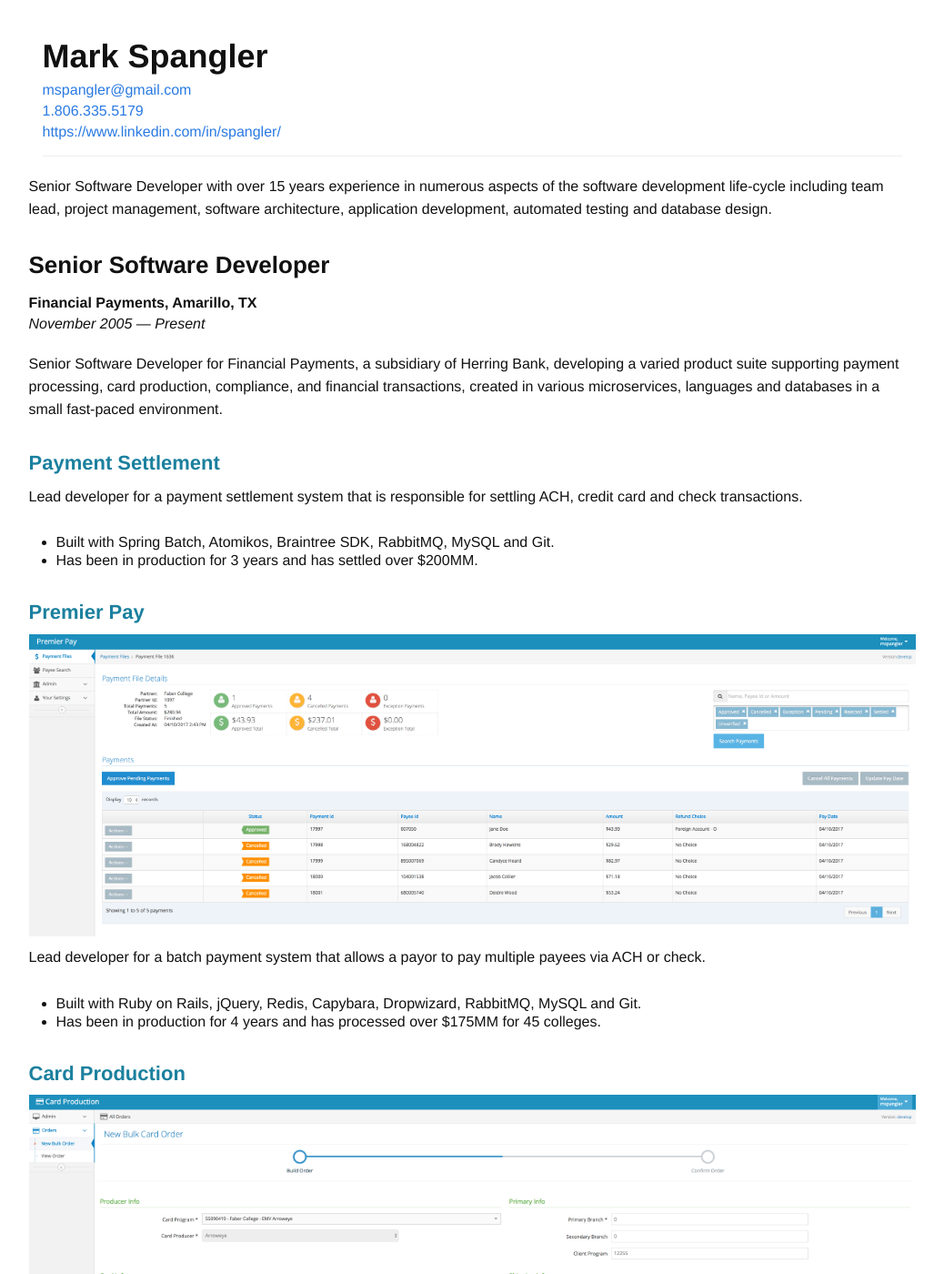
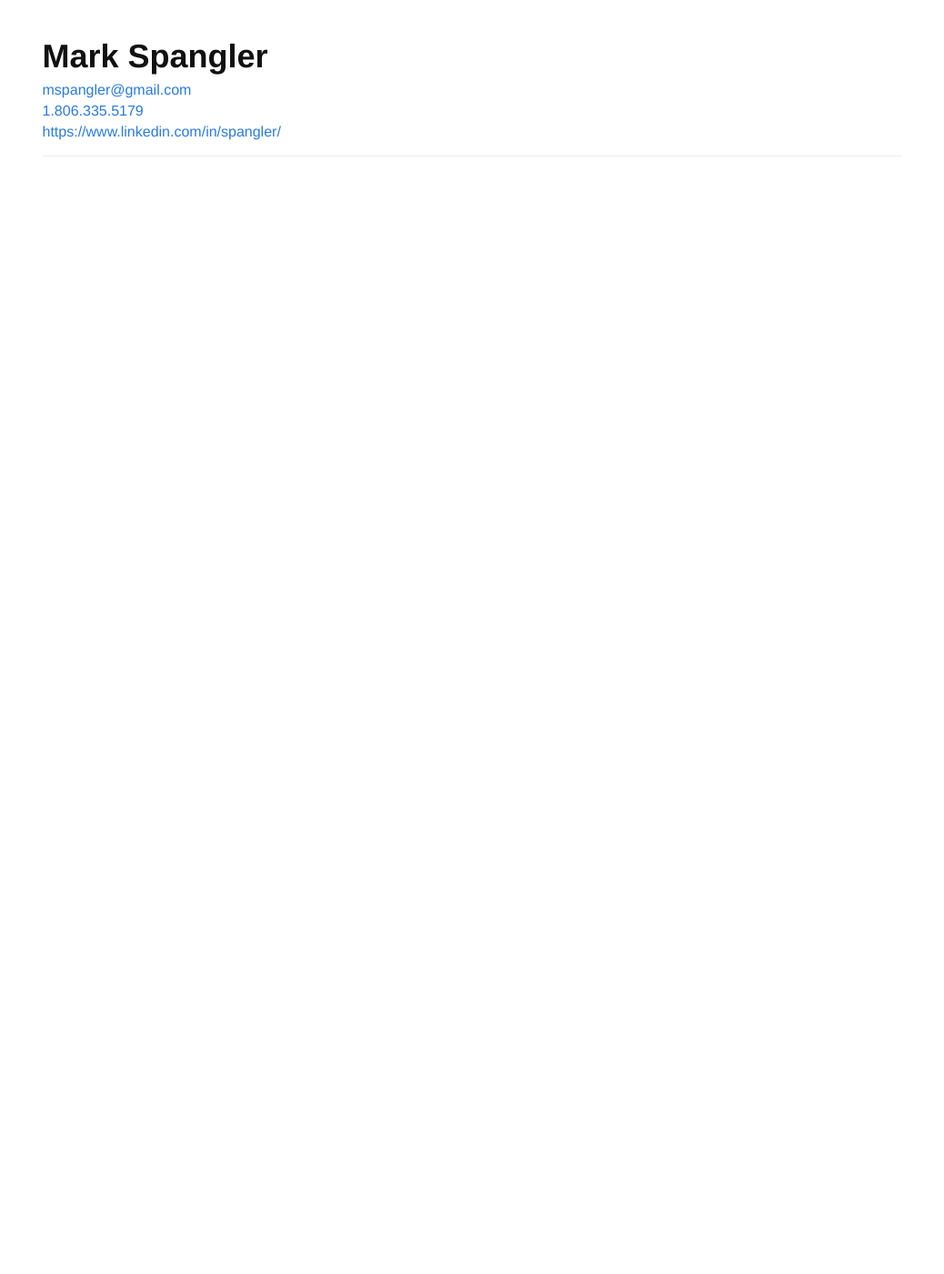
Before and after one commit to mspangler/mspangler.github.io, a Jekyll site: the page built from index.html, in a window 1280 px wide and 1400 px high. Shown: the whole window at 91% size, without its empty margins (121-1159 px from the left). Built offline with Jekyll 4.4.1, drawn with Linux system fonts in a browser that asks for light colours; nearby versions of some CDN libraries; some of the changed text lies outside the part shown.

Commit message:
Update index.html

```diff
--- a/index.html
+++ b/index.html
@@ -2,103 +2,3 @@
 layout: default
 title: Mark Spangler
 ---
-<div class="row">
-  <p>
-    Senior Software Developer with over 15 years experience in numerous aspects of the software development life-cycle including team lead,
-    project management, software architecture, application development, automated testing and database design.
-  </p>
-</div>
-<div class="row company-info">
-  <h3>Senior Software Developer</h3>
-  <address>
-    <strong>Financial Payments, Amarillo, TX</strong><br />
-    <em>November 2005 — Present</em>
-  </address>
-  <p class="job-description">
-    Senior Software Developer for Financial Payments, a subsidiary of Herring Bank, developing a varied product suite supporting payment processing,
-    card production, compliance, and financial transactions, created in various microservices, languages and databases in a small fast-paced environment.
-  </p>
-</div>
-<div class="row project">
-  <h4>Payment Settlement</h4>
-  <p class="project-description">
-    Lead developer for a payment settlement system that is responsible for settling ACH, credit card and check transactions.
-  </p>
-  <ul class="project-details">
-    <li>
-      Built with Spring Batch, Atomikos, Braintree SDK, RabbitMQ, MySQL and Git.
-    </li>
-    <li>
-      Has been in production for 3 years and has settled over $200MM.
-    </li>
-  </ul>
-</div>
-<div class="row project">
-  <h4>Premier Pay</h4>
-  <img src="images/premier-pay.png" alt="Premier Pay" class="no-print" />
-  <p class="project-description">
-    Lead developer for a batch payment system that allows a payor to pay multiple payees via ACH or check.
-  </p>
-  <ul class="project-details">
-    <li>
-      Built with Ruby on Rails, jQuery, Redis, Capybara, Dropwizard, RabbitMQ, MySQL and Git.
-    </li>
-    <li>
-      Has been in production for 4 years and has processed over $175MM for 45 colleges.
-    </li>
-  </ul>
-</div>
-<div class="row project">
-  <h4>Card Production</h4>
-  <img src="images/card-production.png" alt="Card Production" class="no-print" />
-  <p class="project-description">
-    Lead developer for an internal card production system that performs bulk ordering of plastic debit cards and submits to a vendor for production and shipping.
-  </p>
-  <ul class="project-details">
-    <li>
-      Built with Ruby on Rails, Resque, jQuery, Java, MySQL and Git.
-    </li>
-    <li>
-      Has been in production for 8 years and over 500k cards have been ordered.
-    </li>
-  </ul>
-</div>
-<div class="row project">
-  <h4>FP Tools</h4>
-  <img src="images/fp-tools.png" alt="FP Tools" class="no-print" />
-  <p class="project-description">
-    Lead developer for an internal admin website for managing applications, users, permissions, payments and general reporting.
-  </p>
-  <ul class="project-details">
-    <li>
-      Built with Ruby on Rails, jQuery, Highcharts, MySQL, MS SQL and Git.
-    </li>
-    <li>
-      Has been in production for 3 years.
-    </li>
-  </ul>
-</div>
-<div class="row company-info">
-  <h3>Contract Software Developer</h3>
-  <address>
-    <strong>Decision One Dental, Remote (Chicago, IL)</strong><br />
-    <em>February 2015 — August 2015</em><br />
-    <a href="http://newpatientoffers.com/" target="_blank">http://newpatientoffers.com/</a>
-  </address>
-  <p class="job-description">
-    Lead developer for an admin website that can dynamically build custom ad pages that are shared on Facebook Ads, Google Adwords or Yelp Ads for customers in the Chicago metropolitan area.
-  </p>
-  <ul class="project-details">
-    <li>
-      Built with Ruby on Rails, SparkPost API, MySQL and Git. I also setup the Digital Ocean droplet, web server and scheduled database backups.
-    </li>
-    <li>
-      Has been in production for 2 years and has served over 200 ads for 16 doctors.
-    </li>
-  </ul>
-</div>
-<div class="row education">
-  <h3>Education</h3>
-  <strong>2003 BAAS, Information Technology, West Texas A&amp;M University</strong><br />
-  <strong>1996 AAS, Networking Systems, Amarillo College</strong>
-</div>
```
